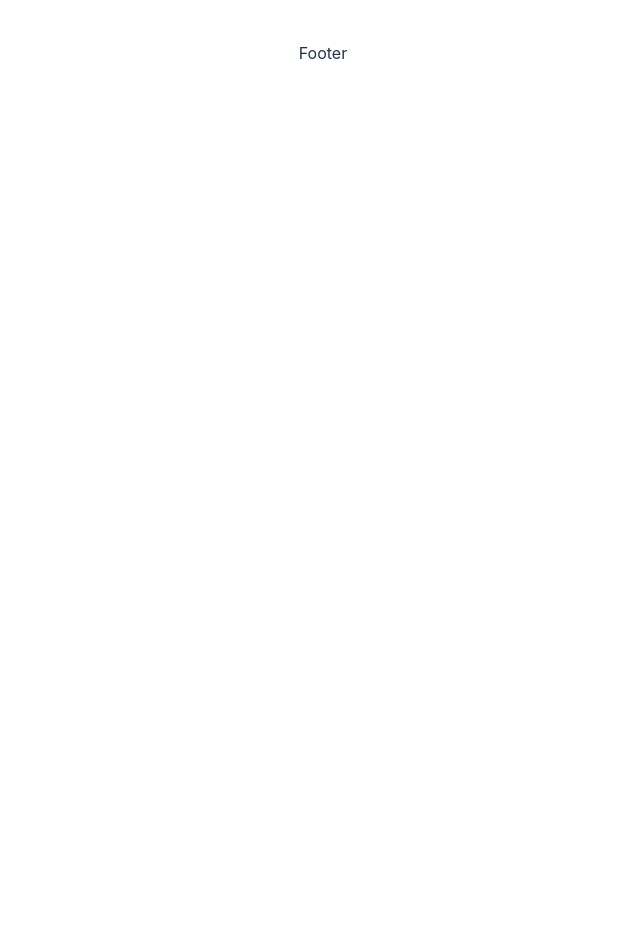
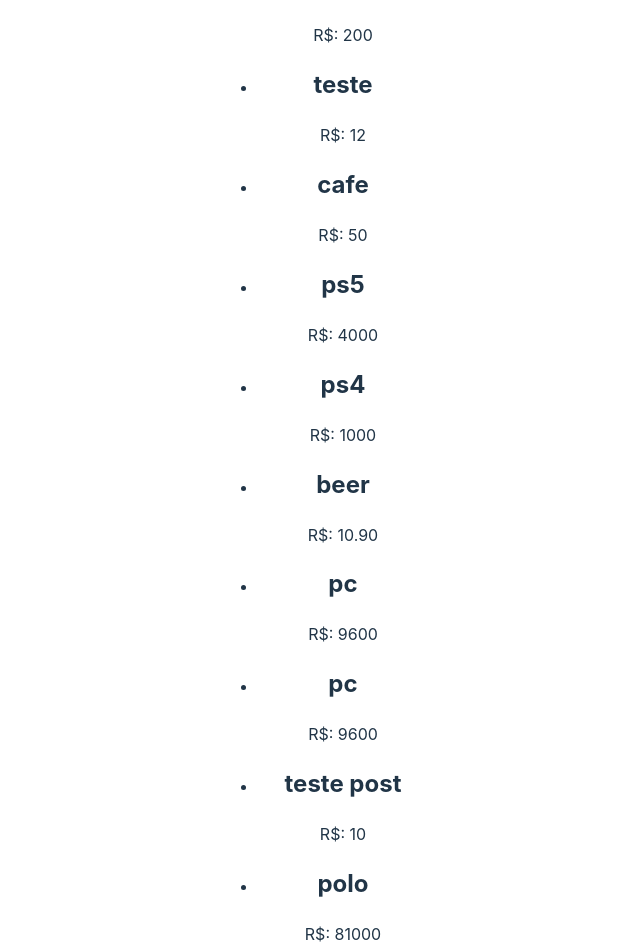
Before and after one commit to CeloAraujo/react, a React (Vite) app in the folder 7_react_router/router/: page / in a window 1280 px wide. Shown: the part 413-1357 px from the top of the page, without its empty margins (317-957 px from the left). Before the commit the page ends 800 px from the top, so only its background shows below. Built offline with nearby package versions, Linux system fonts and the light colour scheme; data requests are answered from the project's data file.

Commit message:
carregando dados

```diff
--- /dev/null
+++ b/7_react_router/router/data/db.json
@@ -0,0 +1,69 @@
+{
+  "products": [
+    {
+      "name": "capa de chuva",
+      "price": "50.50",
+      "id": 5
+    },
+    {
+      "name": "teclado",
+      "price": "110",
+      "id": 6
+    },
+    {
+      "name": "cadeira",
+      "price": "200",
+      "id": 7
+    },
+    {
+      "id": "643c",
+      "name": "teste",
+      "price": "12"
+    },
+    {
+      "id": "af64",
+      "name": "cafe",
+      "price": "50"
+    },
+    {
+      "id": "93e5",
+      "name": "ps5",
+      "price": "4000"
+    },
+    {
+      "id": "f1c1",
+      "name": "ps4",
+      "price": "1000"
+    },
+    {
+      "id": "af89",
+      "name": "beer",
+      "price": "10.90"
+    },
+    {
+      "id": "d45d",
+      "name": "pc",
+      "price": "9600"
+    },
+    {
+      "id": "003d",
+      "name": "pc",
+      "price": "9600"
+    },
+    {
+      "id": "9709",
+      "name": "teste post",
+      "price": "10"
+    },
+    {
+      "id": "4586",
+      "name": "polo",
+      "price": "81000"
+    },
+    {
+      "id": "94aa",
+      "name": "polo",
+      "price": "81000"
+    }
+  ]
+}
--- a/7_react_router/router/package.json
+++ b/7_react_router/router/package.json
@@ -7,7 +7,8 @@
     "dev": "vite",
     "build": "vite build",
     "lint": "eslint . --ext js,jsx --report-unused-disable-directives --max-warnings 0",
-    "preview": "vite preview"
+    "preview": "vite preview",
+    "server": "json-server --watch data/db.json"
   },
   "dependencies": {
     "json-server": "^0.17.0",
--- /dev/null
+++ b/7_react_router/router/src/hooks/useFetch.jsx
@@ -0,0 +1,74 @@
+import { useState, useEffect } from "react";
+
+// 4 - custom hook
+export const useFetch = (url) => {
+  const [data, setData] = useState(null);
+
+  //   5- refatorando post
+  const [config, setConfig] = useState(null);
+  const [method, setMethod] = useState(null);
+  const [callFetch, setCallFetch] = useState(null);
+
+  //   6- loading
+  const [loading, setLoading] = useState(false);
+
+  //   7- erros
+  const [error, setError] = useState(null);
+
+  const httpConfig = (data, method) => {
+    if (method === "POST") {
+      setConfig({
+        method,
+        headers: {
+          "content-type": "application/json",
+        },
+        body: JSON.stringify(data),
+      });
+      setMethod(method);
+    }
+  };
+
+  useEffect(() => {
+    const fetchData = async () => {
+      // 7-tratando erros
+      try {
+        // 6 loading
+        setLoading(true);
+
+        const res = await fetch(url);
+        const json = await res.json();
+
+        setData(json);
+      } catch (error) {
+        console.log(error.message);
+        setError("Houve algum erro no carregamento");
+      }
+      setLoading(false);
+    };
+
+    fetchData();
+  }, [url, callFetch]);
+
+  //   5- refatorando POST
+
+  useEffect(() => {
+    const httpRequest = async () => {
+      let json;
+
+      if (method === "POST") {
+        setLoading(true);
+
+        let fetchOptions = [url, config];
+        const res = await fetch(...fetchOptions);
+
+        json = await res.json();
+
+        setLoading(false);
+      }
+
+      setCallFetch(json);
+    };
+    httpRequest();
+  }, [config, method, url]);
+  return { data, httpConfig, loading, error };
+};
--- a/7_react_router/router/src/routes/Home.jsx
+++ b/7_react_router/router/src/routes/Home.jsx
@@ -1,9 +1,27 @@
 import React from "react";
 
+// 6-carregamento de dados
+import { useFetch } from "../hooks/useFetch";
+
+const url = "http://localhost:3000/products";
+
 const Home = () => {
+
+  const { data: items } = useFetch(url);
+
   return (
     <div>
       <h1>Home</h1>
+      {/* 6- carregando dados */}
+      <ul className="products">
+        {items &&
+          items.map((item) => (
+            <li key={item.id}>
+              <h2>{item.name}</h2>
+              <p>R$: {item.price}</p>
+            </li>
+          ))}
+      </ul>
     </div>
   );
 };
```
